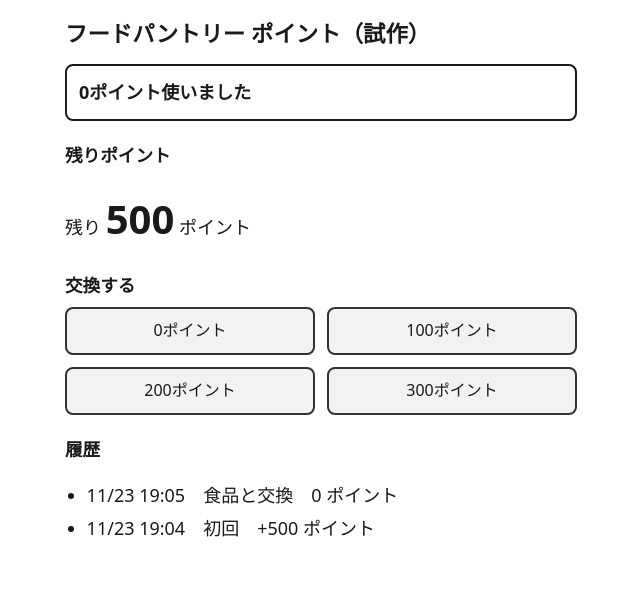
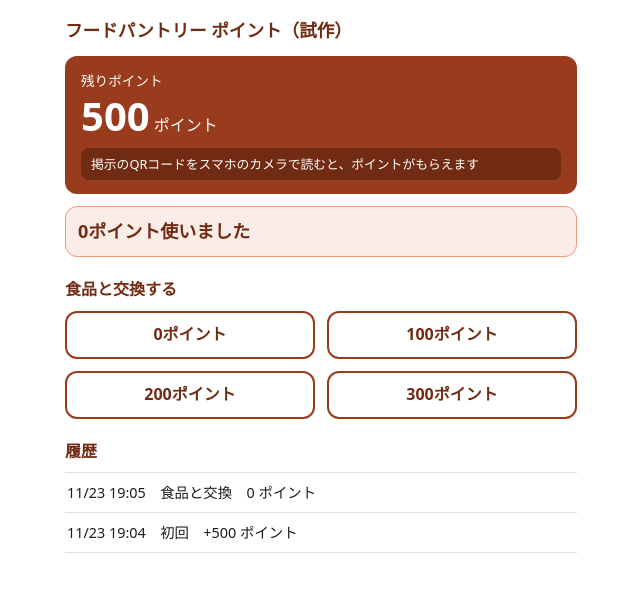
Before and after one commit to yassu-12/food-pantry, a plain HTML site: page index.html in a window 1280 px wide. Both pictures are taken after a click on the button "0ポイント". Shown: the whole page, without its empty margins (319-959 px from the left). Drawn offline with Linux system fonts and the light colour scheme.

Commit message:
Add files via upload

```diff
--- a/index.html
+++ b/index.html
@@ -9,15 +9,16 @@
 <body>
   <h1>フードパントリー ポイント（試作）</h1>
 
+  <section class="balance-card" aria-labelledby="balance-heading">
+    <h2 id="balance-heading">残りポイント</h2>
+    <p class="balance-line" aria-live="polite"><strong id="balance">0</strong> ポイント</p>
+    <p class="hint">掲示のQRコードをスマホのカメラで読むと、ポイントがもらえます</p>
+  </section>
+
   <p id="message" role="status"></p>
 
-  <section aria-labelledby="balance-heading">
-    <h2 id="balance-heading">残りポイント</h2>
-    <p aria-live="polite">残り <strong id="balance">0</strong> ポイント</p>
-  </section>
-
   <section aria-labelledby="ranks-heading">
-    <h2 id="ranks-heading">交換する</h2>
+    <h2 id="ranks-heading">食品と交換する</h2>
     <div id="ranks"></div>
   </section>
 
--- a/rules.js
+++ b/rules.js
@@ -6,9 +6,15 @@ var RULES = {
   initialPoints: 500,
 
   // もらう条件：URLの「?get=○○」の ○○ と、もらえるポイント
-  // 【仮】150ポイントはヒアリング③の「150ポイントぐらい」をもとにした仮の値。正式な点数は部屋で相談して決める。
+  // QRコードは活動ごとではなく、点数ごとに共通のものを使う（DECISIONS.md D-31）。
+  // 回数の制限はない（D-33）。点数を変えるときは、ここの数字だけを直す。
   earn: {
-    visit: { label: "来所", points: 150 }
+    // 【仮】来所は500ポイント（D-32）。今まで配った「?get=visit」のQRコードも、このまま使える。
+    visit: { label: "来所", points: 500 },
+    // 【仮】共通QRの点数は 100・200・300（D-27）。正式な点数は部屋で相談して決める（D-14）。
+    p100: { label: "活動に参加", points: 100 },
+    p200: { label: "活動に参加", points: 200 },
+    p300: { label: "活動に参加", points: 300 }
   },
 
   // 使う条件：交換に必要なポイント。棚の表示（0・100・200・300）に合わせた（DECISIONS.md D-29）
--- a/style.css
+++ b/style.css
@@ -1,5 +1,21 @@
-/* 見た目の指定（タスク6：スマホで使いやすくする）
-   デザインの仕上げ（色の工夫やロゴ）はしない。読みやすさと押しやすさだけを整える。 */
+/* 見た目の指定
+   タスク6：スマホで使いやすくする（文字の大きさ、ボタンの高さ48px以上、2列）。
+   タスク13：見た目をそろえる（オレンジの案、2026-11-24 に生徒Kが選んだ。DECISIONS.md D-34）。
+   参考にしたのは、PayPay などの「残高を一番上に大きく出す」形だけ。色・ロゴ・名前はまねしない。 */
+
+/* ここで色・余白・角の丸みを1か所にまとめる。色を変えるときは、ここだけを直す。 */
+:root {
+  --accent: #993C1D;        /* アクセント（濃いオレンジ）。白い文字が読める濃さ */
+  --accent-dark: #712B13;   /* 見出しの文字、カードの中の帯 */
+  --accent-light: #FAECE7;  /* お知らせの背景 */
+  --accent-line: #F0997B;   /* お知らせの枠 */
+  --text: #1d1d1f;          /* 本文 */
+  --text-sub: #6f6e69;      /* 日時など、補足の文字 */
+  --line: #e4e2da;          /* 区切り線 */
+  --focus: #0b57d0;         /* キーボードで選んでいる場所の枠（どの色の上でも見えるように青） */
+  --space: 12px;            /* 基本の間隔 */
+  --radius: 12px;           /* 角の丸み */
+}
 
 body {
   max-width: 32rem;          /* パソコンで横に広がりすぎないように */
@@ -8,31 +24,64 @@ body {
   font-family: system-ui, "Hiragino Sans", "Yu Gothic UI", "Meiryo", sans-serif;
   font-size: 18px;
   line-height: 1.6;
-  color: #1a1a1a;
+  color: var(--text);
   background: #ffffff;
 }
 
+/* 文字の階層：アプリ名（h1）> 区切りの見出し（h2）> 本文 */
 h1 {
-  font-size: 1.4rem;
-  margin: 16px 0 8px;
+  font-size: 1.1rem;
+  color: var(--accent-dark);
+  margin: 16px 0 var(--space);
 }
 
 h2 {
-  font-size: 1.1rem;
+  font-size: 1rem;
+  color: var(--accent-dark);
   margin: 20px 0 8px;
 }
 
-/* 残りポイントの数字を大きく */
+/* 残りポイントのカード（一番上に大きく） */
+.balance-card {
+  background: var(--accent);
+  color: #ffffff;
+  border-radius: var(--radius);
+  padding: 14px 16px;
+}
+
+.balance-card h2 {
+  color: #ffffff;
+  font-size: 0.85rem;
+  font-weight: normal;
+  margin: 0;
+}
+
+.balance-card .balance-line {
+  margin: 0;
+  font-size: 1rem;
+}
+
 #balance {
   font-size: 2.5rem;
+  line-height: 1.2;
 }
 
-/* お知らせは枠で囲む。お知らせがないときは枠ごと隠す */
+.balance-card .hint {
+  margin: 8px 0 0;
+  padding: 6px 10px;
+  border-radius: 8px;
+  background: var(--accent-dark);
+  font-size: 0.8rem;
+}
+
+/* お知らせ（もらった・使った・足りない など）。お知らせがないときは枠ごと隠す */
 #message {
-  margin: 12px 0;
-  padding: 12px;
-  border: 2px solid #1a1a1a;
-  border-radius: 8px;
+  margin: var(--space) 0;
+  padding: 10px 12px;
+  background: var(--accent-light);
+  color: var(--accent-dark);
+  border: 1px solid var(--accent-line);
+  border-radius: var(--radius);
   font-weight: bold;
 }
 
@@ -44,7 +93,7 @@ h2 {
 #ranks {
   display: grid;
   grid-template-columns: 1fr 1fr;
-  gap: 12px;
+  gap: var(--space);
 }
 
 #ranks button {
@@ -52,26 +101,33 @@ h2 {
   padding: 8px;
   font: inherit;
   font-size: 1rem;
-  color: #1a1a1a;
-  background: #f2f2f2;
-  border: 2px solid #333333;
-  border-radius: 8px;
+  font-weight: bold;
+  color: var(--accent-dark);
+  background: #ffffff;
+  border: 2px solid var(--accent);
+  border-radius: var(--radius);
 }
 
 #ranks button:active {
-  background: #dddddd;
+  background: var(--accent-light);
 }
 
 /* キーボードで選んでいるボタンがわかるように */
 #ranks button:focus-visible {
-  outline: 3px solid #0050b3;
+  outline: 3px solid var(--focus);
   outline-offset: 2px;
 }
 
+/* 履歴は、線で区切った一覧にする */
 #history {
-  padding-left: 1.2em;
+  list-style: none;
+  margin: 0;
+  padding: 0;
+  border-top: 1px solid var(--line);
 }
 
 #history li {
-  margin: 4px 0;
+  padding: 8px 2px;
+  border-bottom: 1px solid var(--line);
+  font-size: 0.9rem;
 }
```
Also changed, not shown: qr.html (added, +66 -0 lines), qr.js (added, +76 -0 lines).
